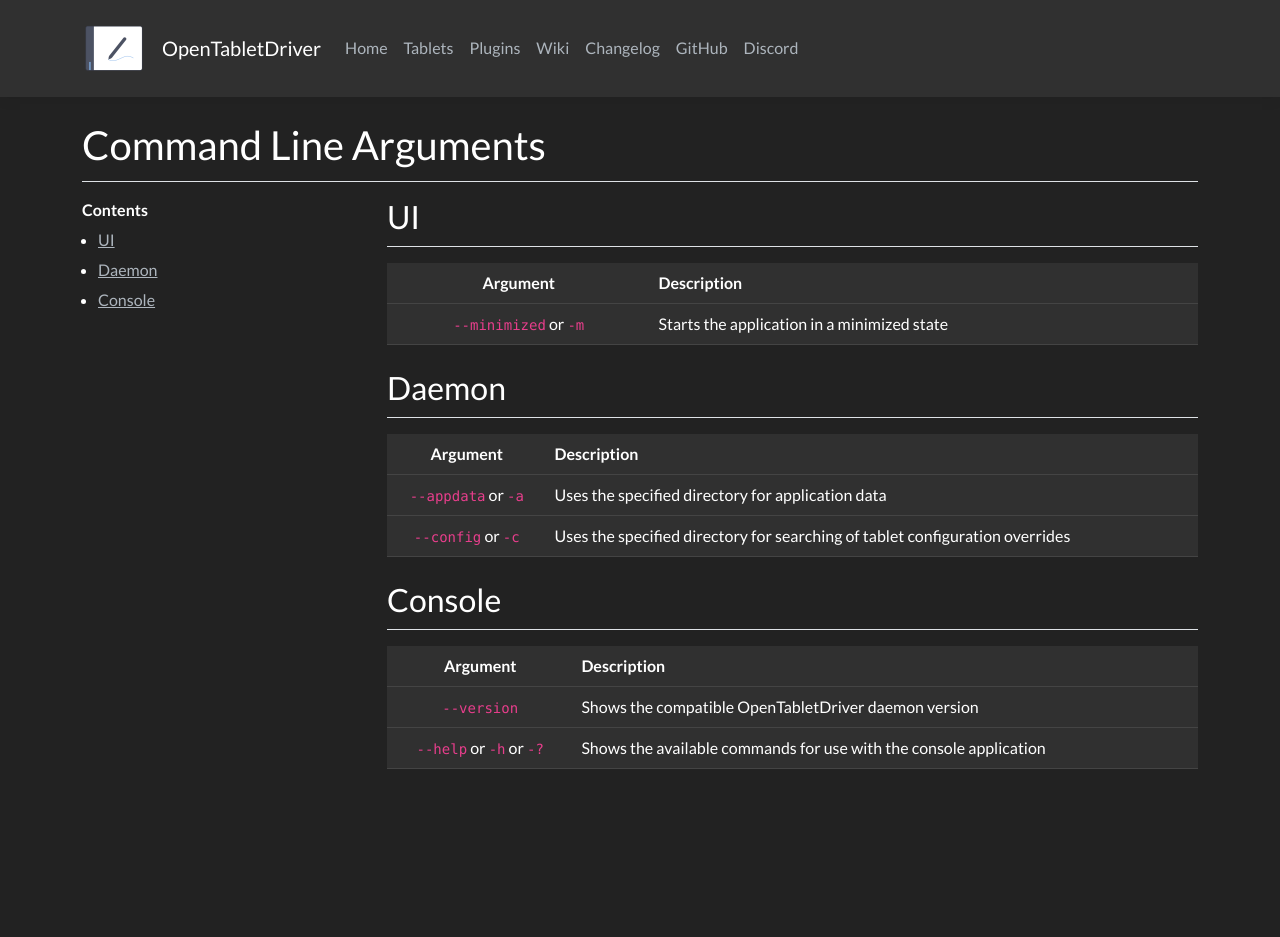
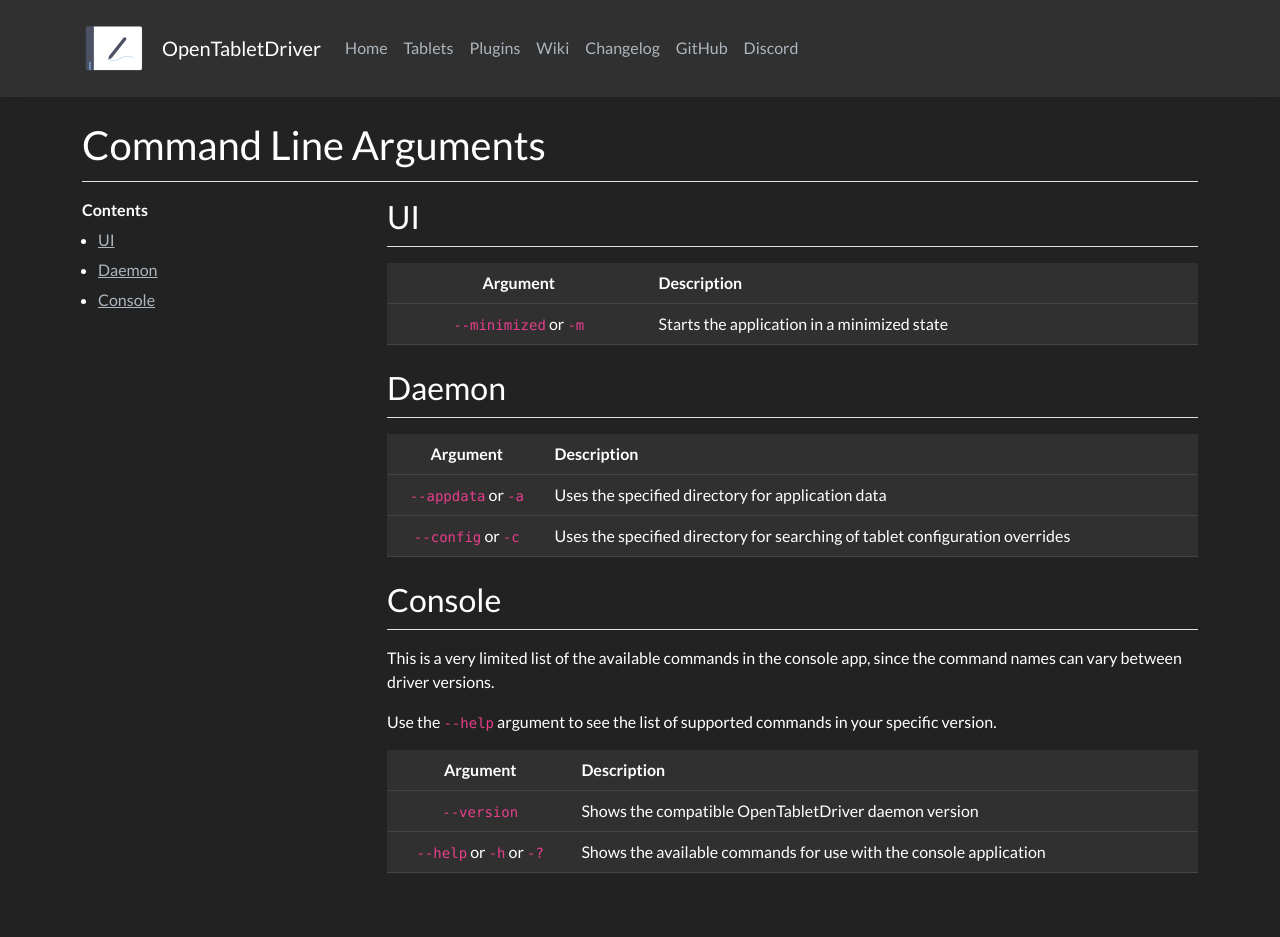
Before and after one commit to OpenTabletDriver/opentabletdriver.github.io, a Jekyll site: the page built from site/_wiki/Documentation/CommandLine.md, in a window 1280 px wide. Built offline with Jekyll 4.4.1, drawn with Linux system fonts in a browser that asks for light colours; nearby versions of some CDN libraries; comment, search, counter and statistics services are not loaded; before the commit the page ends 900 px from its top, so only the background shows below that.

Commit message:
wiki/CommandLine: Explain why console arg list is short

```diff
--- a/site/_wiki/Documentation/CommandLine.md
+++ b/site/_wiki/Documentation/CommandLine.md
@@ -17,6 +17,11 @@ title: Command Line Arguments
 
 ### Console
 
+This is a very limited list of the available commands in the console app, since the command names
+can vary between driver versions.
+
+Use the `--help` argument to see the list of supported commands in your specific version.
+
 |          Argument        | Description |
 | :----------------------: | ----------- |
 |        `--version`       | Shows the compatible OpenTabletDriver daemon version
```
